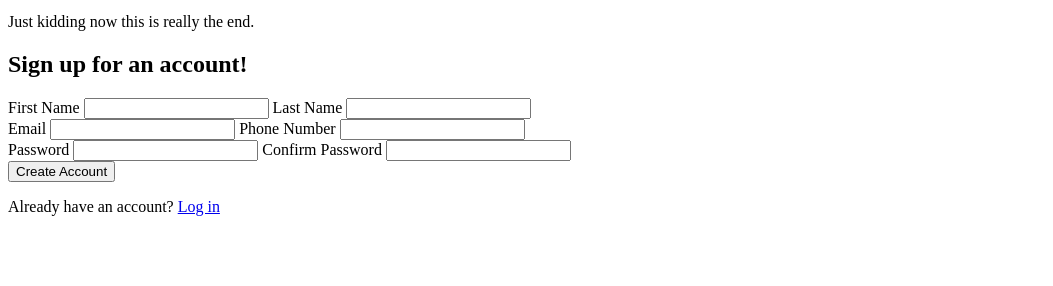
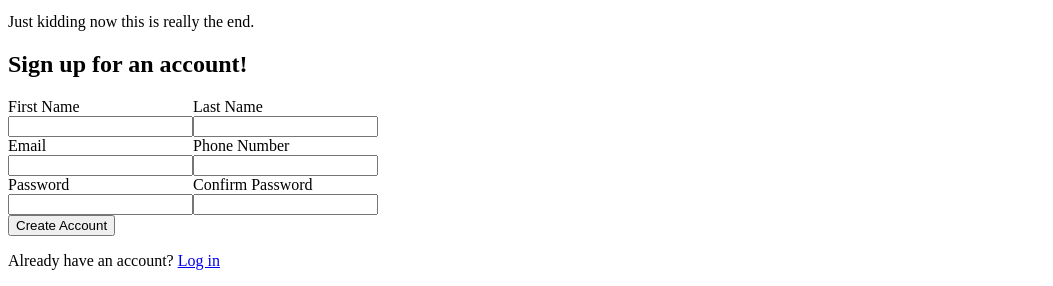
Before and after one commit to TurnerHelical/signUpForm, a plain HTML site: page index.html in a window 1280 px wide. Shown: the part 1241-1527 px from the top of the page, without its empty margins (0-1053 px from the left). Before the commit the page ends 1473 px from the top, so only its background shows below. Drawn offline with Linux system fonts and the light colour scheme.

Commit message:
added image with no background and worked on form style

```diff
--- a/index.html
+++ b/index.html
@@ -19,36 +19,48 @@
         </div>
 
         <div id="mainContainer">
-            <p class="textContent">This is a sign up form for something you sign up for. I need to fill more space so I'm
+            <p class="textContent">This is a sign up form for something you sign up for. I need to fill more space so
+                I'm
                 writing this. I ran out of things to say.</p>
             <p class="textContent">Just kidding now this is really the end.</p>
             <form action="#">
                 <h2>Sign up for an account!</h2>
                 <div id="formContent">
 
-                    <div>
+                    <div class="formLine">
+                        <div class="formInput">
                             <label for="firstName">First Name</label>
                             <input type="text" id="firstName" name="firstName">
+                        </div>
 
+                        <div class="formInput">
                             <label for="lastName">Last Name</label>
                             <input type="text" id="lastName" name="lastName">
                         </div>
+                    </div>
 
-                    <div>
+                    <div class="formLine">
+                        <div class="formInput">
                             <label for="userEmail">Email</label>
                             <input type="email" name="userEmail" id="userEmail">
+                        </div>
 
+                        <div class="formInput">
                             <label for="phoneNumber">Phone Number</label>
                             <input type="tel" name="phoneNumber" id="phoneNumber">
                         </div>
+                    </div>
 
-                    <div>
+                    <div class="formLine">
+                        <div class="formInput">
                             <label for="password">Password</label>
                             <input type="password" name="password" id="password">
+                        </div>
 
+                        <div class="formInput">
                             <label for="confirmPassword">Confirm Password</label>
                             <input type="password" name="confirmPassword" id="confirmPassword">
-
+                        </div>
                     </div>
 
                 </div>
--- a/styles.css
+++ b/styles.css
@@ -0,0 +1,8 @@
+.formLine {
+    display: flex;
+}
+
+.formInput {
+    display: flex;
+    flex-direction: column;
+}
```
Also changed, not shown: images/Flux_Dev_a_stylized_simplified_illustration_of_a_beach_umbrell_2.jpeg. Lines whose indentation alone changed are shown as unchanged.
